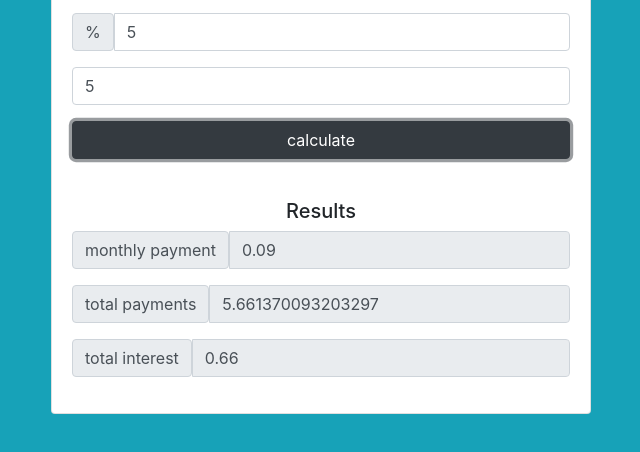
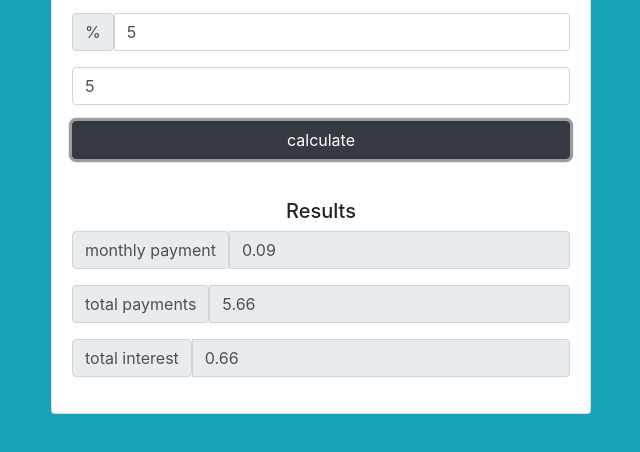
Before and after one commit to Ency-Ch/Loan-Calculator, a plain HTML site: page index.html in a window 1280 px wide. Both pictures are taken after typing "5", "5", "5" into the empty fields and a click on the input "calculate". Shown: the part 182-634 px from the top of the page, without its empty margins (319-959 px from the left). Drawn offline with nearby package versions, Linux system fonts and the light colour scheme.

Commit message:
added new png images for the readme

```diff
--- a/app.js
+++ b/app.js
@@ -39,13 +39,13 @@ const monthly = (principal * x * calculatedInterest)/(x - 1);
 
 if(amount.value != '' && interest.value != '' && years.value != ''){
     monthlyPayment.value = monthly.toFixed(2);
-    totalPayment.value = (monthly * calculatedPayments.toFixed(2))
+    totalPayment.value = (monthly * calculatedPayments).toFixed(2)
     totalInterest.value = ((monthly  * calculatedPayments)-principal).toFixed(2);
     //show results
     document.getElementById('results').style.display = 'block';
     //hide the spinner
-    document.getElementById('loading').style.display = 'none'
-    ;
+    document.getElementById('loading').style.display = 'none';
+    console.log(amount.value)
 }else{
   showError('check numbers');
   console.log(amount.value)
```
Also changed, not shown: index.html (+3 -2 lines), post-calculation.png (added), pre-calculation.png (added).
